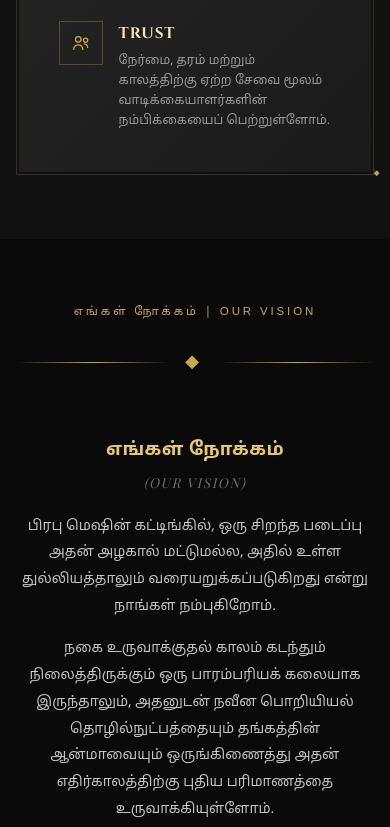
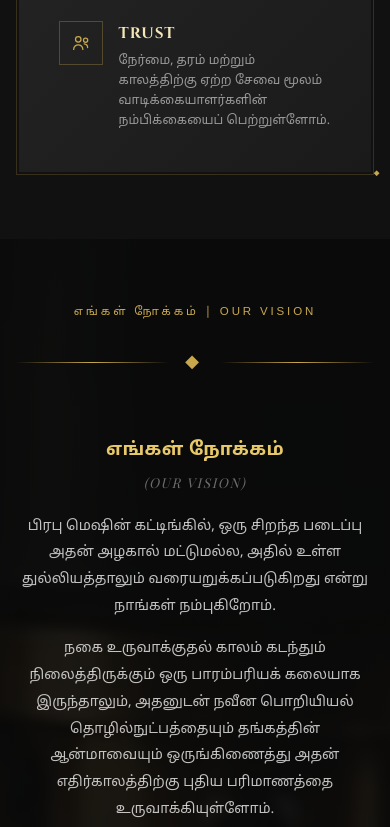
Before and after one commit to ranjuaz/cnc, a plain HTML site: page index.html in a window 390 px wide. Shown: the part 2063-2890 px from the top of the page. Drawn offline with nearby package versions, Linux system fonts and the light colour scheme; files whose address does not match are found by name; a web font is replaced by a local one.

Commit message:
Update styles.css

```diff
--- a/css/styles.css
+++ b/css/styles.css
@@ -414,7 +414,7 @@ section { padding: 6rem 5%; }
   position: absolute; inset: 0;
   background-image:
     linear-gradient(90deg, var(--black) 0%, rgba(10,10,10,0.82) 30%, rgba(10,10,10,0.55) 60%, rgba(10,10,10,0.85) 100%),
-    url('images/vision-bg.jpg');
+    url('../images/vision-bg.jpg');
   background-repeat: no-repeat;
   background-position: center, right -40px center;
   background-size: auto, auto 105%;
@@ -456,7 +456,7 @@ section { padding: 6rem 5%; }
 @media (max-width: 640px) {
   .vision-heading { font-size: 1.15rem; }
   .vision-block p { font-size: 0.88rem; }
-  #vision::before { background-image: linear-gradient(180deg, rgba(10,10,10,0.75), rgba(10,10,10,0.9)), url('images/vision-bg.jpg'); background-position: center, center 20%; background-size: auto, cover; opacity: 0.35; }
+  #vision::before { background-image: linear-gradient(180deg, rgba(10,10,10,0.75), rgba(10,10,10,0.9)), url('../images/vision-bg.jpg'); background-position: center, center 20%; background-size: auto, cover; opacity: 0.35; }
 }
 
 /* ─── SERVICES ─── */
```
